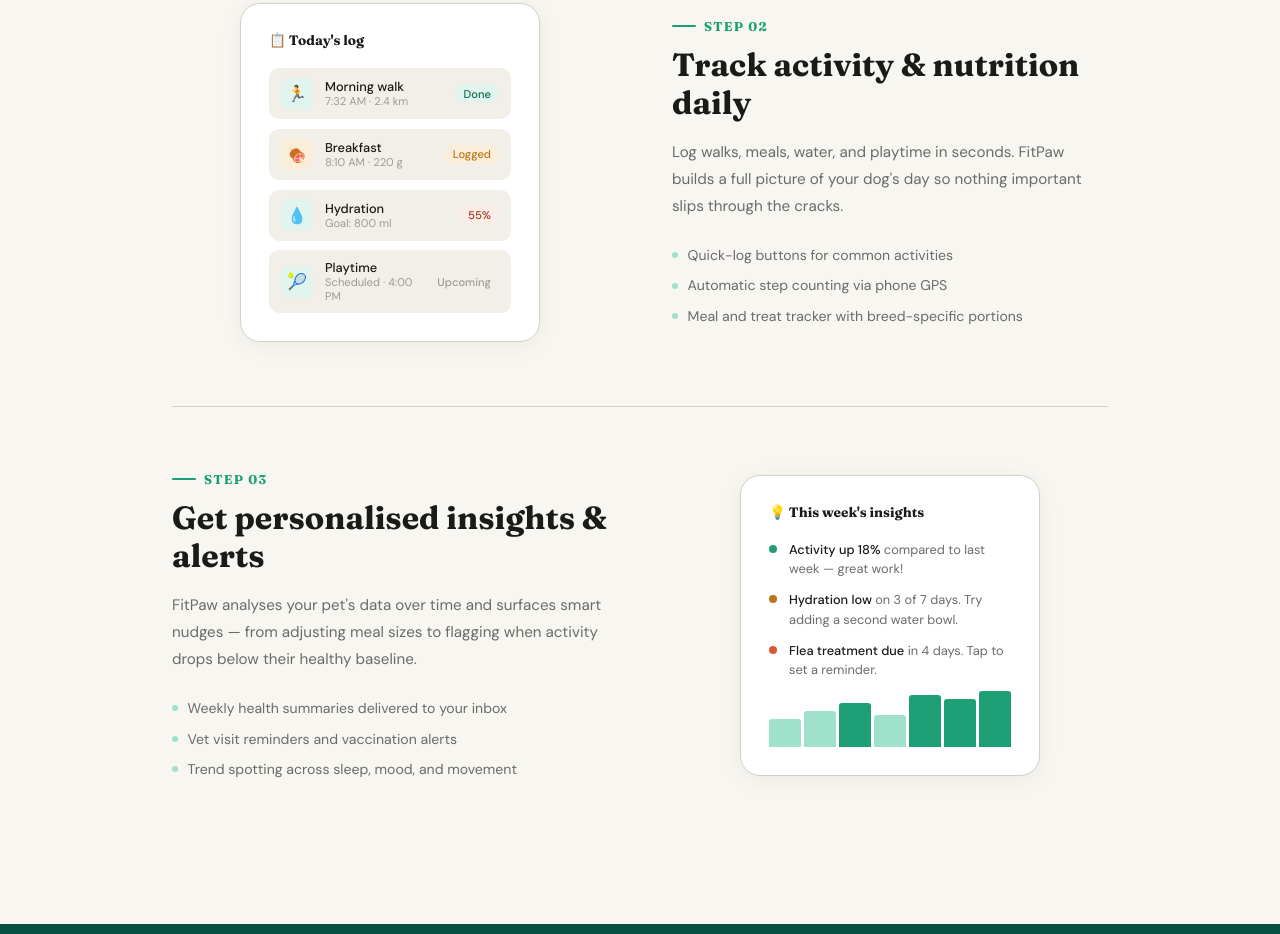
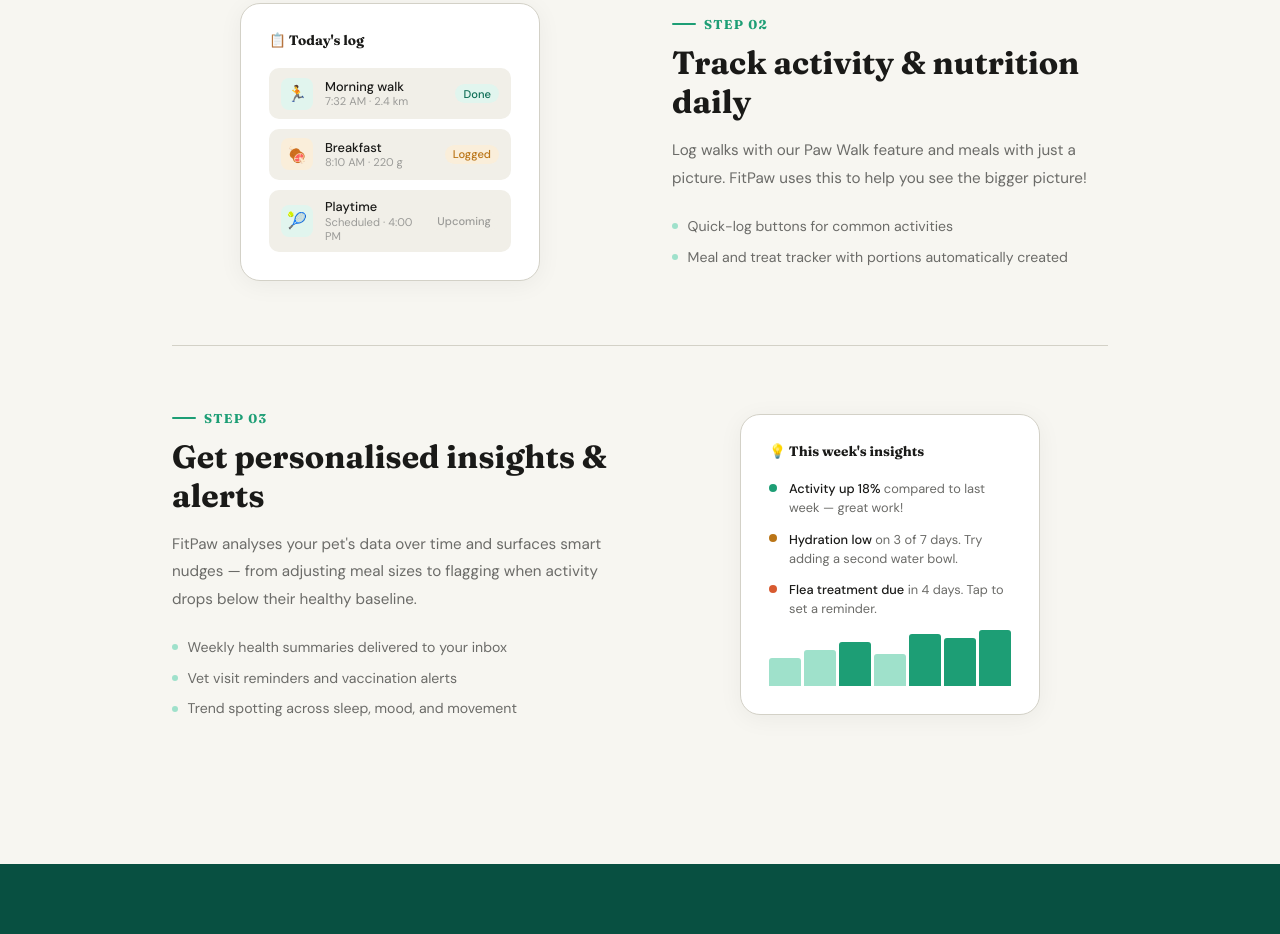
Before and after one commit to BPef-cs/BPef-cs.github.io, a plain HTML site: page HowItWorks.html in a window 1280 px wide. Shown: the part 978-1912 px from the top of the page. Drawn offline with Linux system fonts and the light colour scheme.

Commit message:
Updated HowItWorks.html
Changed wording of the nutrition and activity tracking.

Deleted the hydration log item.

```diff
--- a/HowItWorks.html
+++ b/HowItWorks.html
@@ -502,11 +502,10 @@
       <div class="step-text">
         <div class="step-number">Step 02</div>
         <h2>Track activity &amp; nutrition daily</h2>
-        <p>Log walks, meals, water, and playtime in seconds. FitPaw builds a full picture of your dog's day so nothing important slips through the cracks.</p>
+        <p>Log walks with our Paw Walk feature and meals with just a picture. FitPaw uses this to help you see the bigger picture!</p>
         <ul class="step-bullets">
           <li>Quick-log buttons for common activities</li>
-          <li>Automatic step counting via phone GPS</li>
-          <li>Meal and treat tracker with breed-specific portions</li>
+          <li>Meal and treat tracker with portions automatically created</li>
         </ul>
       </div>
       <div class="step-visual">
@@ -528,14 +527,6 @@
                 <div class="log-meta">8:10 AM · 220 g</div>
               </div>
               <span class="log-badge badge-amber">Logged</span>
-            </div>
-            <div class="log-item">
-              <div class="log-icon" style="background:#E1F5EE;">💧</div>
-              <div class="log-info">
-                <div class="log-name">Hydration</div>
-                <div class="log-meta">Goal: 800 ml</div>
-              </div>
-              <span class="log-badge badge-coral">55%</span>
             </div>
             <div class="log-item">
               <div class="log-icon" style="background:#E1F5EE;">🎾</div>
```
